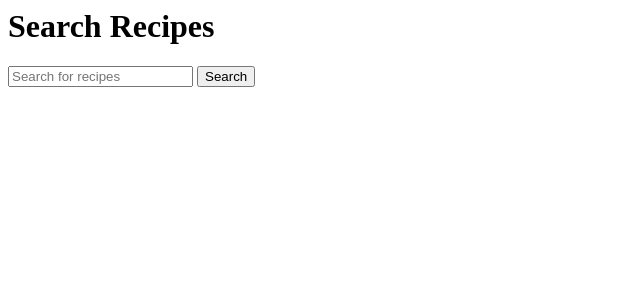
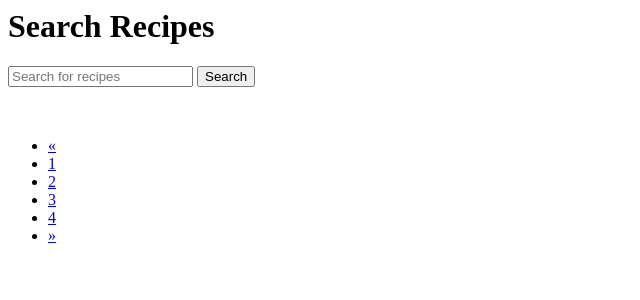
Before and after one commit to imnikkiz/Chomp, a Django app: page /search/ in a window 1280 px wide. Shown: the top 300 px of the page, without its empty margins (0-640 px from the left). Run offline with Django 3.2, Linux system fonts and the light colour scheme.

Commit message:
Add pagination for recipe search results

```diff
--- a/search/templates/search.html
+++ b/search/templates/search.html
@@ -22,7 +22,28 @@
 
         </script>
     {% endfor %}
+
 </div>
+<br>
+<nav>
+    <ul class="pagination">
+        <li>
+            <a href="#" aria-label="Previous">
+                <span aria-hidden="true">&laquo;</span>
+            </a>
+        </li>
+        <li><a href="#" id="link-1">1</a></li>
+        <li><a href="#" id="link-2">2</a></li>
+        <li><a href="#" id="link-3">3</a></li>
+        <li><a href="#" id="link-4">4</a></li>
+        <li>
+            <a href="#" aria-label="Next">
+                <span aria-hidden="true">&raquo;</span>
+            </a>
+        </li>
+    </ul>
+</nav>
+
 
 <script>
 function showSearchResults(evt) {
@@ -32,5 +53,29 @@ function showSearchResults(evt) {
     );
 };
 
+function showMore(evt) {
+    evt.preventDefault();
+    var page = evt.data.page;
+    $("#content").load("search/?page=" + page);
+}
+
 $("#search_form").on('submit', showSearchResults);
+
+
+$("#link-1").on( 'click', {
+    page: "1"
+}, showMore );
+
+$("#link-2").on( 'click', {
+    page: "2"
+}, showMore );
+
+$("#link-3").on( 'click', {
+    page: "3"
+}, showMore );
+
+$("#link-4").on( 'click', {
+    page: "4"
+}, showMore );
+
 </script>
--- a/search/views.py
+++ b/search/views.py
@@ -61,9 +61,11 @@ def recipe_main(request):
     return render_to_response('recipe_main.html')
 
 def search_page(request):
+    page = None
     keyword = request.GET.get('search_keyword_text')
     if not keyword:
         keyword = request.session.get('search_keyword')
+        page = request.GET.get('page')
     if keyword:
         search_exists = Search.objects.filter(keyword=keyword).first()
         if search_exists:
@@ -86,7 +88,13 @@ def search_page(request):
         this_search = Search.objects.get(keyword=keyword)
         request.session['search_keyword'] = keyword
 
-        recipe_list = this_search.recipes.all()[:3]
+        if not page:
+            recipe_list = this_search.recipes.all()[:3]
+        if page:
+            starts_list = [None, 0, 3, 6, 9]
+            start = starts_list[int(page)]
+            end = int(page) * 3
+            recipe_list = this_search.recipes.all()[start:end]
 
         # TODO: view more results
         # TODO: after 10th result, option to find more
```
